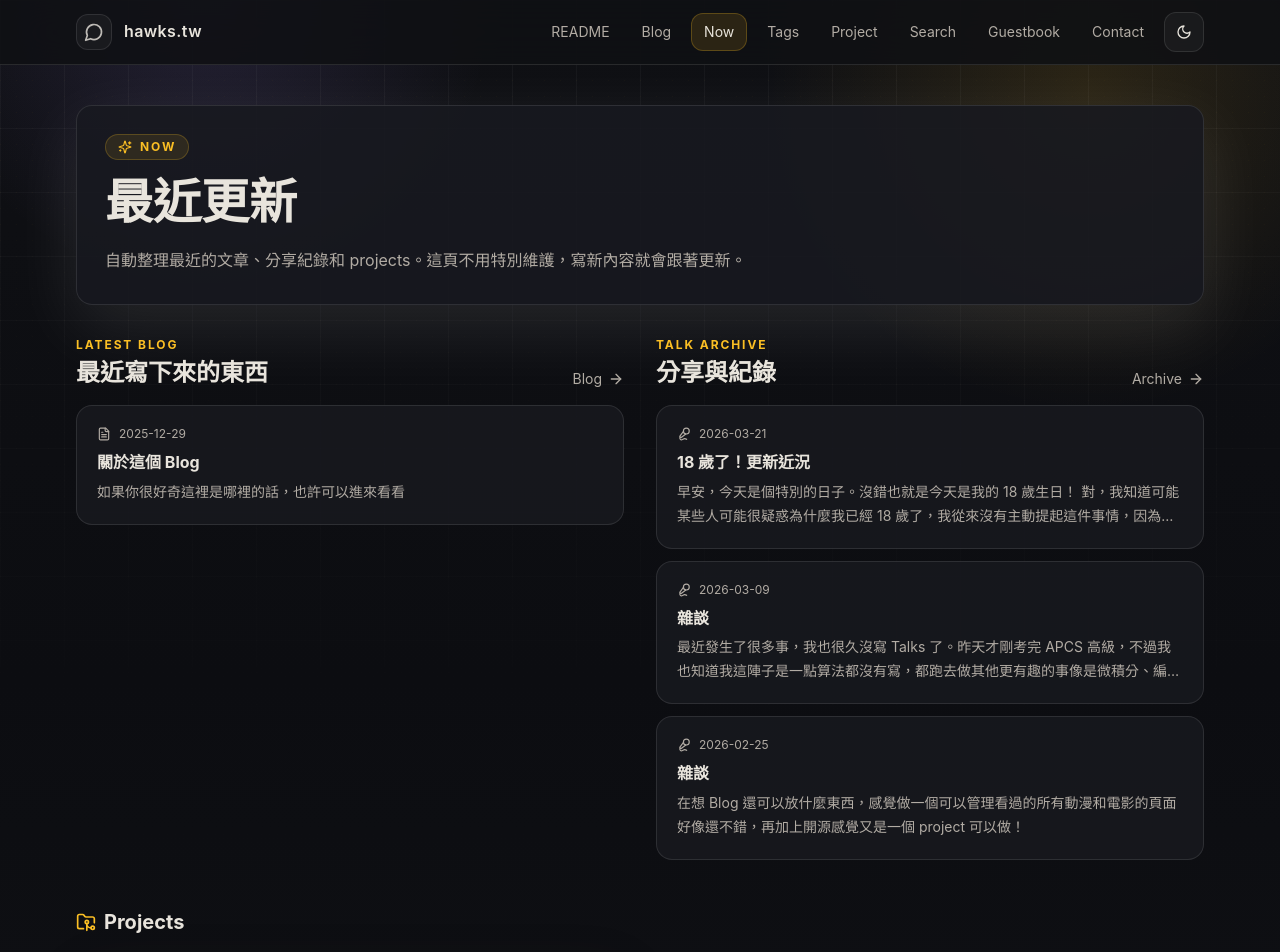
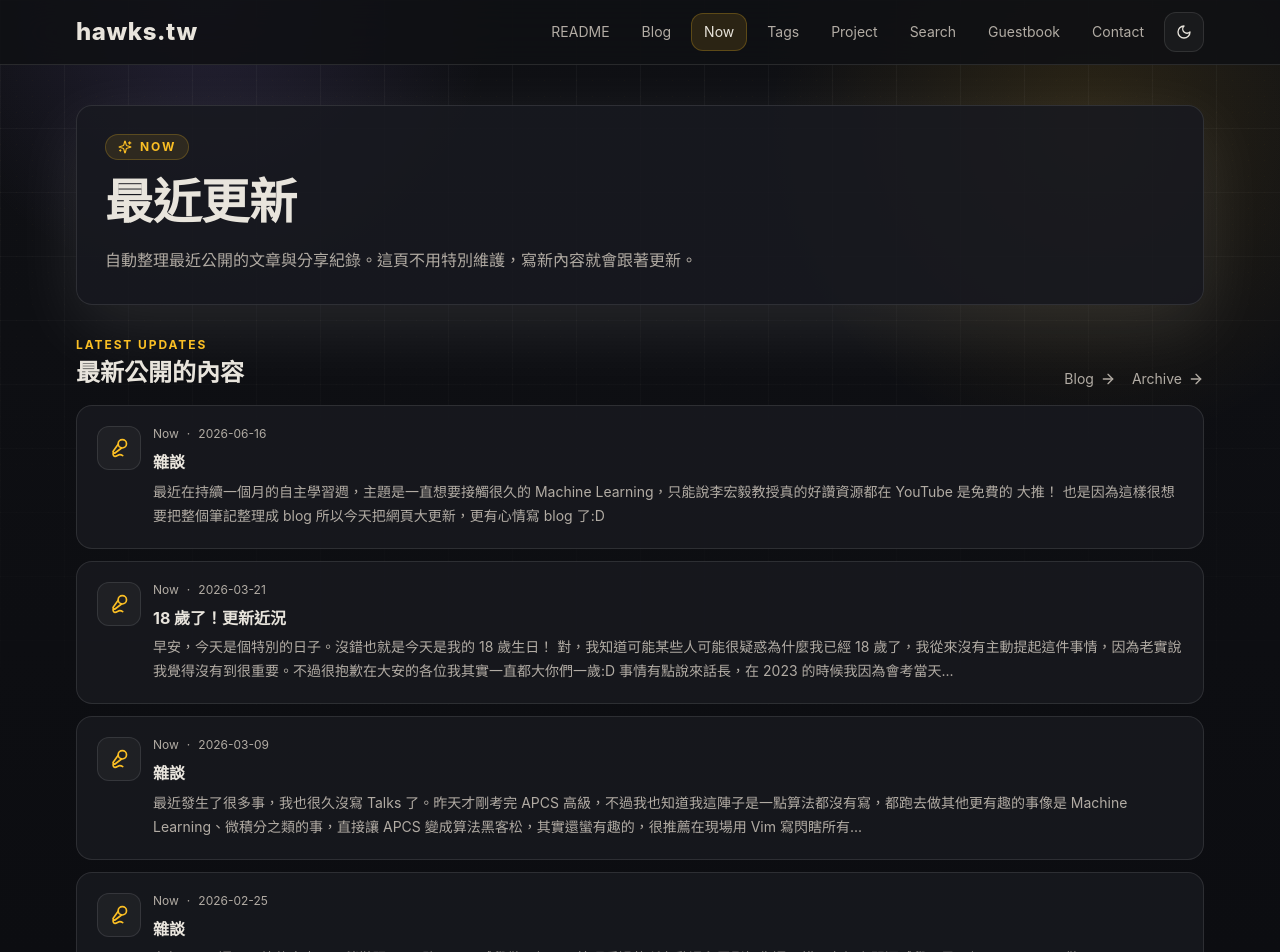
Before and after one commit to Sean-Hawks/hawks-site, a Next.js app: page /now in a window 1280 px wide. Shown: the top 952 px of the page. Built offline with nearby package versions, Linux system fonts and the light colour scheme.

Commit message:
bug fixed

```diff
--- a/app/components/Header.tsx
+++ b/app/components/Header.tsx
@@ -2,7 +2,7 @@
 
 import React from "react";
 import Link from "next/link";
-import { Menu, MessageCircle, Moon, Sun, X } from "lucide-react";
+import { Menu, Moon, Sun, X } from "lucide-react";
 import { usePathname } from "next/navigation";
 
 type ThemeMode = "light" | "dark";
@@ -65,11 +65,11 @@ export default function Header() {
   return (
     <header className="sticky top-0 z-20 w-full border-b border-[rgb(var(--line)/0.10)] bg-[rgb(var(--bg)/0.88)] backdrop-blur-xl">
       <div className="mx-auto flex max-w-6xl items-center justify-between px-4 py-3 sm:px-3">
-        <Link href="/" className="flex items-center gap-3 hover:opacity-80 transition-opacity">
-          <div className="grid h-9 w-9 place-items-center rounded-xl border border-[rgb(var(--line)/0.10)] bg-[rgb(var(--line)/0.04)]">
-            <MessageCircle className="h-5 w-5 opacity-80" />
-          </div>
-          <div className="font-semibold tracking-wide">hawks.tw</div>
+        <Link
+          href="/"
+          className="text-xl font-extrabold tracking-wide text-[rgb(var(--text))] transition-opacity hover:opacity-80 sm:text-2xl"
+        >
+          <div>hawks.tw</div>
         </Link>
 
         <div className="flex items-center gap-2">
--- a/app/now/page.tsx
+++ b/app/now/page.tsx
@@ -2,21 +2,45 @@ import Link from "next/link";
 import { ArrowRight, FileText, Mic2, Sparkles } from "lucide-react";
 import Header from "../components/Header";
 import ThemeStyles from "../components/ThemeStyles";
-import ProjectsSection from "../components/ProjectsSection";
 import { getSortedPostsData } from "../lib/posts";
 import { getSortedTalksData } from "../lib/talks";
 import { excerpt } from "../lib/content";
 
 export const metadata = {
   title: "Now",
-  description: "Hawks 最近更新的文章、分享與作品。",
+  description: "Hawks 最近更新的文章與分享紀錄。",
 };
+
+function toTimestamp(date: string) {
+  const timestamp = new Date(date).getTime();
+  return Number.isNaN(timestamp) ? 0 : timestamp;
+}
 
 export default function NowPage() {
   const posts = getSortedPostsData();
   const talks = getSortedTalksData();
-  const latestPosts = posts.slice(0, 3);
-  const latestTalks = talks.slice(0, 3);
+  const latestItems = [
+    ...posts.map((post) => ({
+      id: `post-${post.slug}`,
+      type: "Blog",
+      href: `/blog/${post.slug}`,
+      title: post.title,
+      date: post.date,
+      desc: post.desc,
+      Icon: FileText,
+    })),
+    ...talks.map((talk) => ({
+      id: `talk-${talk.id}`,
+      type: talk.event || "Now",
+      href: `/talk/${talk.id}`,
+      title: talk.title,
+      date: talk.date,
+      desc: excerpt(talk.desc, 140),
+      Icon: Mic2,
+    })),
+  ]
+    .sort((a, b) => toTimestamp(b.date) - toTimestamp(a.date))
+    .slice(0, 8);
 
   return (
     <div className="site-shell min-h-screen text-[rgb(var(--text))]">
@@ -32,74 +56,55 @@ export default function NowPage() {
           <div>
             <h1 className="text-3xl font-bold leading-tight sm:text-5xl">最近更新</h1>
             <p className="mt-3 max-w-2xl text-base leading-8 text-[rgb(var(--muted))]">
-              自動整理最近的文章、分享紀錄和 projects。這頁不用特別維護，寫新內容就會跟著更新。
+              自動整理最近公開的文章與分享紀錄。這頁不用特別維護，寫新內容就會跟著更新。
             </p>
           </div>
         </section>
 
-        <section className="grid gap-8 lg:grid-cols-[1fr_1fr]">
-          <div>
-            <div className="mb-4 flex items-end justify-between gap-4">
-              <div>
-                <div className="text-xs font-bold uppercase tracking-[0.16em] text-[rgb(var(--accent))]">Latest Blog</div>
-                <h2 className="mt-1 text-2xl font-bold">最近寫下來的東西</h2>
-              </div>
-              <Link href="/blog" className="inline-flex items-center gap-1.5 text-sm text-[rgb(var(--muted))] transition-colors hover:text-[rgb(var(--accent))]">
+        <section>
+          <div className="mb-4 flex flex-col gap-3 sm:flex-row sm:items-end sm:justify-between">
+            <div>
+              <div className="text-xs font-bold uppercase tracking-[0.16em] text-[rgb(var(--accent))]">Latest Updates</div>
+              <h2 className="mt-1 text-2xl font-bold">最新公開的內容</h2>
+            </div>
+            <div className="flex gap-4 text-sm">
+              <Link href="/blog" className="inline-flex items-center gap-1.5 text-[rgb(var(--muted))] transition-colors hover:text-[rgb(var(--accent))]">
                 Blog
                 <ArrowRight className="h-4 w-4" />
               </Link>
-            </div>
-            <div className="space-y-3">
-              {latestPosts.map((post) => (
-                <Link
-                  key={post.slug}
-                  href={`/blog/${post.slug}`}
-                  className="group block rounded-2xl border border-[rgb(var(--line)/0.10)] bg-[rgb(var(--panel)/0.84)] p-5 transition-colors hover:border-[rgb(var(--accent)/0.28)] hover:bg-[rgb(var(--panel))]"
-                >
-                  <div className="mb-2 flex items-center gap-2 text-xs text-[rgb(var(--muted))]">
-                    <FileText className="h-3.5 w-3.5" />
-                    <time>{post.date}</time>
-                  </div>
-                  <h3 className="font-bold transition-colors group-hover:text-[rgb(var(--accent))]">{post.title}</h3>
-                  <p className="mt-1 line-clamp-2 text-sm leading-6 text-[rgb(var(--muted))]">{post.desc}</p>
-                </Link>
-              ))}
-            </div>
-          </div>
-
-          <div>
-            <div className="mb-4 flex items-end justify-between gap-4">
-              <div>
-                <div className="text-xs font-bold uppercase tracking-[0.16em] text-[rgb(var(--accent))]">Talk Archive</div>
-                <h2 className="mt-1 text-2xl font-bold">分享與紀錄</h2>
-              </div>
-              <Link href="/talk" className="inline-flex items-center gap-1.5 text-sm text-[rgb(var(--muted))] transition-colors hover:text-[rgb(var(--accent))]">
+              <Link href="/talk" className="inline-flex items-center gap-1.5 text-[rgb(var(--muted))] transition-colors hover:text-[rgb(var(--accent))]">
                 Archive
                 <ArrowRight className="h-4 w-4" />
               </Link>
             </div>
-            <div className="space-y-3">
-              {latestTalks.map((talk) => (
+          </div>
+
+          <div className="space-y-3">
+            {latestItems.map((item) => {
+              const Icon = item.Icon;
+
+              return (
                 <Link
-                  key={talk.id}
-                  href={`/talk/${talk.id}`}
-                  className="group block rounded-2xl border border-[rgb(var(--line)/0.10)] bg-[rgb(var(--panel)/0.84)] p-5 transition-colors hover:border-[rgb(var(--accent)/0.28)] hover:bg-[rgb(var(--panel))]"
+                  key={item.id}
+                  href={item.href}
+                  className="group grid gap-3 rounded-2xl border border-[rgb(var(--line)/0.10)] bg-[rgb(var(--panel)/0.84)] p-5 transition-colors hover:border-[rgb(var(--accent)/0.28)] hover:bg-[rgb(var(--panel))] sm:grid-cols-[auto_1fr]"
                 >
-                  <div className="mb-2 flex items-center gap-2 text-xs text-[rgb(var(--muted))]">
-                    <Mic2 className="h-3.5 w-3.5" />
-                    <time>{talk.date}</time>
-                    {talk.event && <span>{talk.event}</span>}
+                  <div className="grid h-11 w-11 place-items-center rounded-xl border border-[rgb(var(--line)/0.10)] bg-[rgb(var(--line)/0.04)] text-[rgb(var(--accent))]">
+                    <Icon className="h-5 w-5" />
                   </div>
-                  <h3 className="font-bold transition-colors group-hover:text-[rgb(var(--accent))]">{talk.title}</h3>
-                  <p className="mt-1 line-clamp-2 text-sm leading-6 text-[rgb(var(--muted))]">{excerpt(talk.desc, 110)}</p>
+                  <div>
+                    <div className="mb-2 flex flex-wrap items-center gap-2 text-xs text-[rgb(var(--muted))]">
+                      <span>{item.type}</span>
+                      <span>·</span>
+                      <time>{item.date}</time>
+                    </div>
+                    <h3 className="font-bold transition-colors group-hover:text-[rgb(var(--accent))]">{item.title}</h3>
+                    <p className="mt-1 line-clamp-2 text-sm leading-6 text-[rgb(var(--muted))]">{item.desc}</p>
+                  </div>
                 </Link>
-              ))}
-            </div>
+              );
+            })}
           </div>
-        </section>
-
-        <section className="mt-12">
-          <ProjectsSection showTitle />
         </section>
       </main>
     </div>
--- a/content/talks/0225.md
+++ b/content/talks/0225.md
@@ -3,4 +3,4 @@ title: "雜談"
 date: "2026-02-25"
 banner: ""
 ---
-在想 Blog 還可以放什麼東西，感覺做一個可以管理看過的所有動漫和電影的頁面好像還不錯，再加上開源感覺又是一個 project 可以做！
+在想 Blog 還可以放什麼東西，稍微跟 GPT 聊了一下感覺做一個可以管理看過的所有動漫和電影好像還不錯，在加上開源感覺又是一個 project 可以做！
--- a/content/talks/0309.md
+++ b/content/talks/0309.md
@@ -3,7 +3,7 @@ title: "雜談"
 date: "2026-03-09"
 banner: ""
 ---
-最近發生了很多事，我也很久沒寫 Talks 了。昨天才剛考完 APCS 高級，不過我也知道我這陣子是一點算法都沒有寫，都跑去做其他更有趣的事像是微積分、編曲和一些小工具之類的事，直接讓 APCS 變成算法黑客松，其實還蠻有趣的，很推薦在現場用 Vim 寫閃瞎所有人
+最近發生了很多事，我也很久沒寫 Talks 了。昨天才剛考完 APCS 高級，不過我也知道我這陣子是一點算法都沒有寫，都跑去做其他更有趣的事像是 Machine Learning、微積分之類的事，直接讓 APCS 變成算法黑客松，其實還蠻有趣的，很推薦在現場用 Vim 寫閃瞎所有人
 
 在上個禮拜 228 跟管樂團的朋友們一起去宜蘭包民宿，因為這次是久違的當半個主揪跟了整趟旅行的規劃，這個體驗其實還蠻有成就感的，不過真的主揪誰愛當誰當超好笑。照片想到的話再補上。
 
--- a/content/talks/0321.md
+++ b/content/talks/0321.md
@@ -20,6 +20,6 @@ banner: ""
 再來是管樂，感覺這陣子發生了很多事，但不得不說也些真的是很有趣的體驗，還記得那時候的打擊重奏打千本櫻時，老實說我覺得最後並沒有打到非常好，不過真的是很久沒有這樣打打擊重奏了雖然也不是那麼美好但真的有讓我想到當年在中和的回憶。總之最近在暑假的成發不知道為什麼被塞了木管五重奏和打擊重奏，真的很好奇到時有沒有兩邊都練完的可能。
 其實根本不可能吧。
 
-這陣子希望可以把時間留給自己身上，感覺有時候孤僻一點也不是什麼壞事，主要是不想要又被什麼煩事影響心情了。最近開始自學編曲、鋼琴，也想寫一點有趣的小專案，我現在只想把自己泡在音樂裡面做自己的事，真的是不要再繼續有事沒事就開始內耗了，XXX你可以加油一點嗎
+這陣子希望可以把時間留給自己身上，感覺有時候孤僻一點也不是什麼壞事，主要是不想要又被什麼煩事影響心情了。最近開始自學編曲，鋼琴和一點機器學習做一點有趣的專案也不錯，我現在只想把自己泡在音樂裡面做自己的事，真的是不要再繼續有事沒事就開始內耗了，XXX你可以加油一點嗎
 
 Thanks for your attention, it's time to let me cook, I think.
--- /dev/null
+++ b/content/talks/2026-06-16.md
@@ -0,0 +1,14 @@
+---
+title: 雜談
+date: 2026-06-16
+event: ""
+banner: ""
+slides: ""
+video: ""
+relatedPosts: []
+ogImage: ""
+status: published
+---
+最近在持續一個月的自主學習週，主題是一直想要接觸很久的 Machine Learning，只能說李宏毅教授真的好讚資源都在 YouTube 是免費的 大推！
+
+也是因為這樣很想要把整個筆記整理成 blog 所以今天把網頁大更新，更有心情寫 blog 了:D
--- a/content/templates/daily-note.md
+++ b/content/templates/daily-note.md
@@ -1,18 +1,11 @@
-# {{date:YYYY-MM-DD}}
-
-## 今日先寫一點
-
--
-
-## 今天想到的題材
-
-- [ ]
-
-## 可以變成 Blog 的片段
-
-> 不用完整，先留下一段話就好。
-
-
-## 連結 / 參考
-
--
+---
+title: "雜談"
+date: "{{date:YYYY-MM-DD}}"
+event: ""
+banner: ""
+slides: ""
+video: ""
+relatedPosts: []
+ogImage: ""
+status: draft
+---
```
Also changed, not shown: 2 other files (tests, documents, lock files or other folders).
